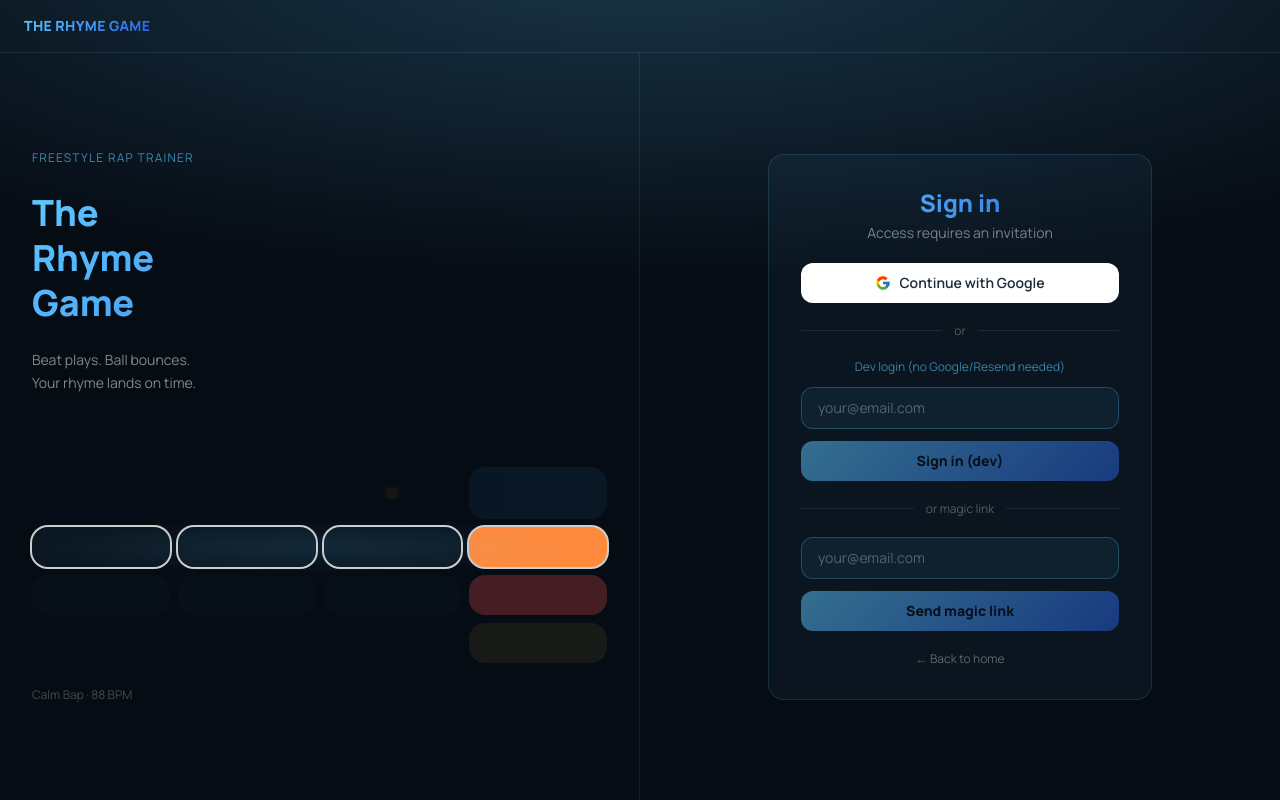
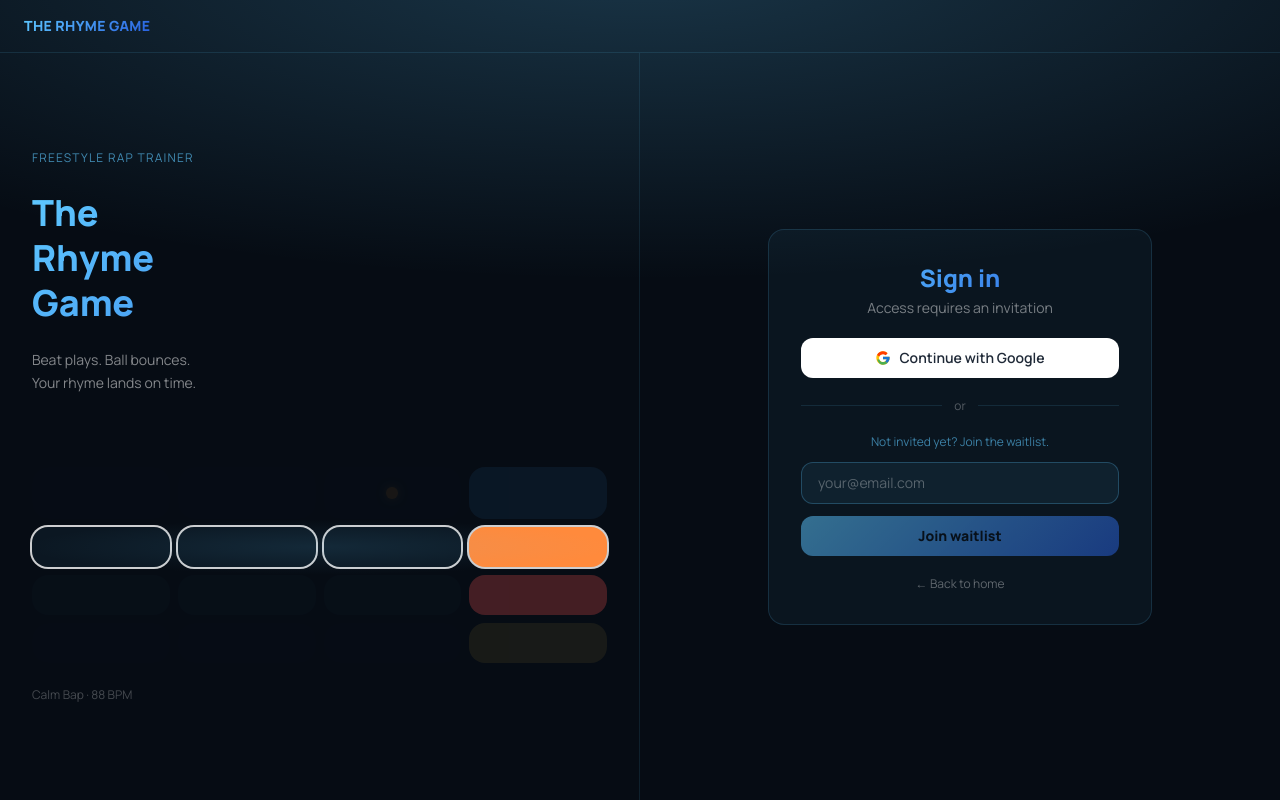
Before and after one commit to ASEVlad/Rhyme_Game, a Next.js app: page /login in a window 1280 px wide. Built offline with nearby package versions, Linux system fonts and the light colour scheme.

Commit message:
feat: replace dev login and magic link with waitlist on /login
Co-Authored-By: Claude Opus 4.7 (1M context) <noreply@anthropic.com>

```diff
--- a/app/login/login-content.tsx
+++ b/app/login/login-content.tsx
@@ -1,42 +1,23 @@
 'use client';
 
-import { useState } from 'react';
 import { signIn } from 'next-auth/react';
 import { useSearchParams } from 'next/navigation';
 import Link from 'next/link';
+import { LoginNav } from './login-nav';
+import { WaitlistForm } from './waitlist-form';
 
 // useSearchParams() requires a Suspense boundary in Next.js 14 App Router.
 // The parent (page.tsx) wraps this in <Suspense>.
 export function LoginContent() {
-  const [email, setEmail] = useState('');
-  const [status, setStatus] = useState<'idle' | 'loading' | 'sent' | 'error'>('idle');
   const searchParams = useSearchParams();
   const oauthError = searchParams.get('error');
-
-  async function handleMagicLink(e: React.FormEvent) {
-    e.preventDefault();
-    setStatus('loading');
-    const result = await signIn('resend', { email, redirect: false });
-    if (result?.error) {
-      setStatus('error');
-    } else {
-      setStatus('sent');
-    }
-  }
 
   return (
     <main
       className="flex min-h-screen flex-col bg-[#060c14]"
       style={{ backgroundImage: 'radial-gradient(ellipse 80% 40% at 50% -5%, rgba(94,200,255,0.22) 0%, transparent 100%)' }}
     >
-      <nav className="flex items-center px-6 py-4 border-b border-[rgba(94,200,255,0.12)]">
-        <span
-          className="font-extrabold text-sm tracking-wide"
-          style={{ background: 'linear-gradient(135deg,#5ec8ff,#2860e0)', WebkitBackgroundClip: 'text', WebkitTextFillColor: 'transparent' }}
-        >
-          THE RHYME GAME
-        </span>
-      </nav>
+      <LoginNav />
 
       <div className="flex-1 md:grid md:grid-cols-2">
 
@@ -57,14 +38,12 @@ export function LoginContent() {
 
           {/* Static decorative game grid — 5 rows, opacity mirrors WordGrid rowOpacity */}
           <div className="space-y-2" aria-hidden="true">
-            {/* Row 1 — invisible (two above active) */}
             <div className="grid grid-cols-4 gap-2 opacity-0">
               <div className="rounded-2xl py-5 bg-[rgba(94,200,255,0.06)]" />
               <div className="rounded-2xl py-5 bg-[rgba(94,200,255,0.06)]" />
               <div className="rounded-2xl py-5 bg-[rgba(94,200,255,0.06)]" />
               <div className="rounded-2xl py-5 bg-rhyme-yellow" />
             </div>
-            {/* Row 2 — ghost (one above active) */}
             <div className="grid grid-cols-4 gap-2 opacity-[0.07]">
               <div className="rounded-2xl py-5 bg-[rgba(94,200,255,0.06)]" />
               <div className="rounded-2xl py-5 bg-[rgba(94,200,255,0.06)]" />
@@ -73,7 +52,6 @@ export function LoginContent() {
               </div>
               <div className="rounded-2xl py-5 bg-rhyme-blue" />
             </div>
-            {/* Row 3 — active row (ring + radial glow) */}
             <div className="relative grid grid-cols-4 gap-2">
               <div
                 style={{
@@ -89,14 +67,12 @@ export function LoginContent() {
               <div className="rounded-2xl py-5 bg-[rgba(94,200,255,0.06)] ring-2 ring-white/80" />
               <div className="rounded-2xl py-5 bg-rhyme-orange ring-2 ring-white/80" />
             </div>
-            {/* Row 4 — dim upcoming */}
             <div className="grid grid-cols-4 gap-2 opacity-[0.28]">
               <div className="rounded-2xl py-5 bg-[rgba(94,200,255,0.06)]" />
               <div className="rounded-2xl py-5 bg-[rgba(94,200,255,0.06)]" />
               <div className="rounded-2xl py-5 bg-[rgba(94,200,255,0.06)]" />
               <div className="rounded-2xl py-5 bg-rhyme-red" />
             </div>
-            {/* Row 5 — ghost upcoming */}
             <div className="grid grid-cols-4 gap-2 opacity-[0.07]">
               <div className="rounded-2xl py-5 bg-[rgba(94,200,255,0.06)]" />
               <div className="rounded-2xl py-5 bg-[rgba(94,200,255,0.06)]" />
@@ -149,82 +125,7 @@ export function LoginContent() {
               <div className="flex-1 h-px bg-[rgba(94,200,255,0.12)]" />
             </div>
 
-            {process.env.NODE_ENV === 'development' && status !== 'sent' && (
-              <>
-                <form
-                  onSubmit={async e => {
-                    e.preventDefault();
-                    setStatus('loading');
-                    const result = await signIn('credentials', { email, redirect: false });
-                    if (result?.error) {
-                      setStatus('error');
-                    } else {
-                      window.location.href = '/play';
-                    }
-                  }}
-                  className="space-y-3"
-                >
-                  <p className="text-xs text-[rgba(94,200,255,0.6)] text-center">Dev login (no Google/Resend needed)</p>
-                  {status === 'error' && (
-                    <p className="text-xs text-red-400 text-center">
-                      Email not on access list
-                    </p>
-                  )}
-                  <input
-                    type="email"
-                    required
-                    placeholder="your@email.com"
-                    value={email}
-                    onChange={e => { setEmail(e.target.value); setStatus('idle'); }}
-                    className="w-full rounded-xl bg-[rgba(94,200,255,0.07)] border border-[rgba(94,200,255,0.25)] px-4 py-2.5 text-sm placeholder:text-white/30 outline-none focus:border-[rgba(94,200,255,0.5)]"
-                  />
-                  <button
-                    type="submit"
-                    disabled={status === 'loading' || !email}
-                    className="w-full rounded-xl py-2.5 text-sm font-bold text-[#060c14] disabled:opacity-50"
-                    style={{ background: 'linear-gradient(135deg,#5ec8ff,#2860e0)' }}
-                  >
-                    {status === 'loading' ? 'Signing in…' : 'Sign in (dev)'}
-                  </button>
-                </form>
-                <div className="flex items-center gap-3 text-xs text-white/30">
-                  <div className="flex-1 h-px bg-[rgba(94,200,255,0.12)]" />
-                  or magic link
-                  <div className="flex-1 h-px bg-[rgba(94,200,255,0.12)]" />
-                </div>
-              </>
-            )}
-
-            {status === 'sent' ? (
-              <p className="text-center text-sm text-white/70">
-                Check your inbox — link sent to{' '}
-                <span className="text-white font-medium">{email}</span>
-              </p>
-            ) : (
-              <form onSubmit={handleMagicLink} className="space-y-3">
-                {status === 'error' && process.env.NODE_ENV !== 'development' && (
-                  <p className="text-xs text-red-400 text-center">
-                    This email isn&apos;t on the access list
-                  </p>
-                )}
-                <input
-                  type="email"
-                  required
-                  placeholder="your@email.com"
-                  value={email}
-                  onChange={e => { setEmail(e.target.value); setStatus('idle'); }}
-                  className="w-full rounded-xl bg-[rgba(94,200,255,0.07)] border border-[rgba(94,200,255,0.25)] px-4 py-2.5 text-sm placeholder:text-white/30 outline-none focus:border-[rgba(94,200,255,0.5)]"
-                />
-                <button
-                  type="submit"
-                  disabled={status === 'loading' || !email}
-                  className="w-full rounded-xl py-2.5 text-sm font-bold text-[#060c14] disabled:opacity-50"
-                  style={{ background: 'linear-gradient(135deg,#5ec8ff,#2860e0)' }}
-                >
-                  {status === 'loading' ? 'Sending…' : 'Send magic link'}
-                </button>
-              </form>
-            )}
+            <WaitlistForm label="Not invited yet? Join the waitlist." />
 
             <p className="text-center text-xs text-white/35">
               <Link href="/" className="hover:text-white/60 transition-colors">
```
Also changed, not shown: 1 other file (tests, documents, lock files or other folders).
